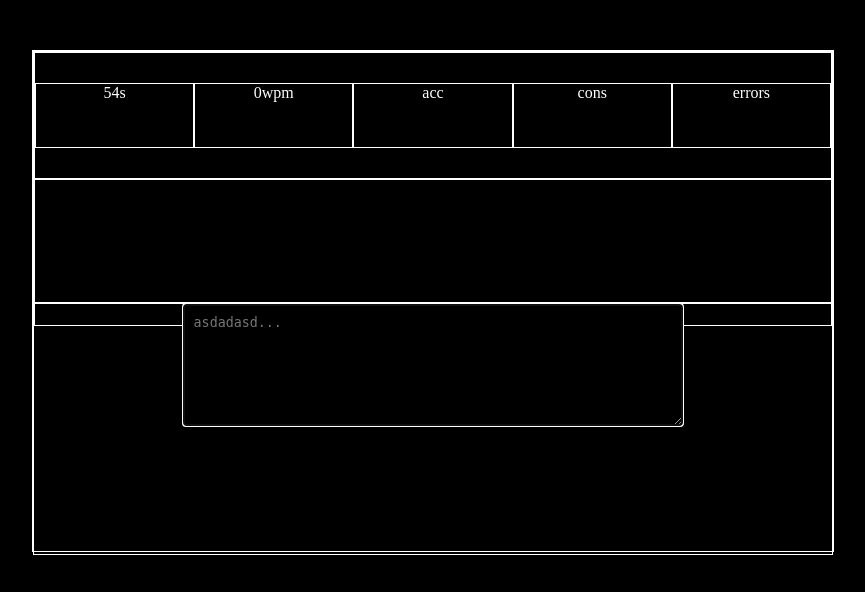
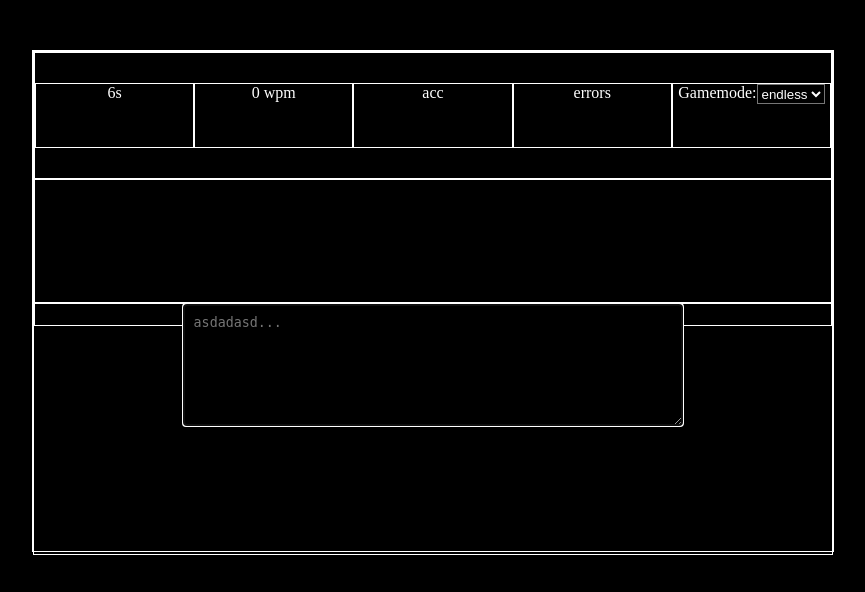
Before and after one commit to ignxrxnt0330/asd, a PHP site: page / in a window 1280 px wide. Shown: the part 26-618 px from the top of the page, without its empty margins (207-1072 px from the left). Run offline with PHP 8.4, Linux system fonts and the light colour scheme; some web fonts are replaced.

Commit message:
Added a new endless gamemode to the typing game, and soon will be working in the text buffering

```diff
--- a/typing game/index.css
+++ b/typing game/index.css
@@ -107,3 +107,9 @@ textarea{
 .scrollRight{
     animation: scroll-right 0.1s linear ;
 }
+
+select#mode {
+    background-color: black;
+    color: white;
+    height: 20px;
+}
--- a/typing game/index.html
+++ b/typing game/index.html
@@ -25,11 +25,15 @@
                     <div class="acc">
                         acc
                     </div>
-                    <div class="cons">
-                        cons
-                    </div>
                     <div class="ecount">
                         errors
+                    </div>
+                    <div class="gameMode">
+                        <label for="gamemode">Gamemode:</label><br>
+                        <select id="mode" name="mode">
+                        <option value="enless">endless</option>
+                        <option value="60s">60s</option>
+                        </select>
                     </div>
                 </div>
                 <div class="quote">
--- a/typing game/index.js
+++ b/typing game/index.js
@@ -6,7 +6,6 @@ let time_left;
 let timer = null;
 let acc = 0;    // accuracy
 let acc_text = document.querySelector(".acc");
-let cons = 0;   // consistency
 let ecount = 0; // error count
 let charsTyped = 0;
 let charsTypedQuote = 0;
@@ -19,6 +18,9 @@ let curr_input_array = 0;
 let quote_words = quote.split(' ').length;
 let words = 0;
 let wpm = words/uptime;
+let gameModeSelect = document.getElementById("mode"); // coge el select del html
+let gameModeOption = gameModeSelect.options[gameModeSelect.selectedIndex]; // pilla el que esta seleccionado
+let gameMode = gameModeOption.text; // la variable gameMode es igual al seleccionado
 
 // let acc_text = document.querySelector(".curr_accuracy");
 // let error_text = document.querySelector(".curr_errors");
@@ -45,7 +47,6 @@ input_area.addEventListener('keydown', (event) => {
 input_area.addEventListener('keydown', (event) => {
     if (event.key === 'Delete') {
         charsTypedQuote--;
-        total_errors++;
         charsTyped--;
         console.log('asd');
     }
@@ -57,7 +58,6 @@ function reset() {
     ecount = 0;
     total_errors=0;
     charsTyped = 0;
-    // input_area.disabled = false;
 
     input_area.value = "";
 
@@ -76,8 +76,6 @@ function randomQuote() {
 
 // async function => se ejecuta sin hacer esperar al resto del código, se ejecuta en paralelo al resto
 // await => va con la async function y para la ejecución de la función hasta que se ejecute cierto código
-
-
 
 async function nextQuote(){
     quote = await randomQuote();
@@ -104,10 +102,13 @@ function reiniciarQuote(){
 }
 
 function comprobarTextoAcabado(){
-    if(input_area.value.length==quote.length){
-        reiniciarQuote();
-        total_errors+=ecount;
-    }
+    if (curr_input.length == quote.length) {
+    words+=quote_words;
+    reiniciarQuote();
+	total_errors += ecount;
+	input_area.value = "";
+
+}
 }
 
 function updateTimer(){
@@ -123,11 +124,11 @@ function updateTimer(){
 
 function updateWPM(){
     wpm = Math.round((((charsTyped / 5) / uptime) * 60))
-    wpm_text.innerText = wpm +"wpm";
+    wpm_text.innerText = wpm +" wpm";
 }
 
 function updateErrors(){
-    total_errors_text.innerText = (total_errors + ecount) +"s"
+    total_errors_text.innerText = (total_errors + ecount) +" errors"
 }
 
 function updateAcc(){
@@ -137,9 +138,14 @@ function updateAcc(){
 }
 
 function startGame (){
-    reset();
+    if(gameMode=="60s"){
+        reset();
     clearInterval(timer);
     timer = setInterval(updateTimer, 1000);
+    }
+    else{
+        endless();
+    }
 }
 
 function finishGame(){
@@ -151,8 +157,7 @@ function finishGame(){
 
 function processCurrentText() {
     console.log(total_errors)
-updateWPM();
-updateAcc();
+
 // pilla el texto y lo divide, con el split(''), que divide todo el string por chars
 curr_input = input_area.value;
 curr_input_array = curr_input.split('');
@@ -165,8 +170,6 @@ ecount=0;
 quoteSpanArray = quote_text.querySelectorAll('span');
 quoteSpanArray.forEach((char, index) => {
 	let typedChar = curr_input_array[index]
-
-
 
     if(curr_input_array[index]!=" "){
         // character not currently typed
@@ -190,17 +193,22 @@ quoteSpanArray.forEach((char, index) => {
 }
 
 });
+updateWPM();
 updateErrors();
+updateAcc();
 comprobarTextoAcabado();
 
-if (curr_input.length == quote.length) {
-    words+=quote_words;+
-    reiniciarQuote();
+}
 
-	// update total errors
-	total_errors += ecount;
+function updateTimerEndless(){
+    uptime++;
+    time_left_text.innerText = uptime +"s";
+    updateWPM();
+}
 
-	// clear the input area
-	input_area.value = "";
+function endless(){
+    reset();
+    clearInterval(timer);
+    timer = setInterval(updateTimerEndless, 1000);
 
-}}
+}
```
